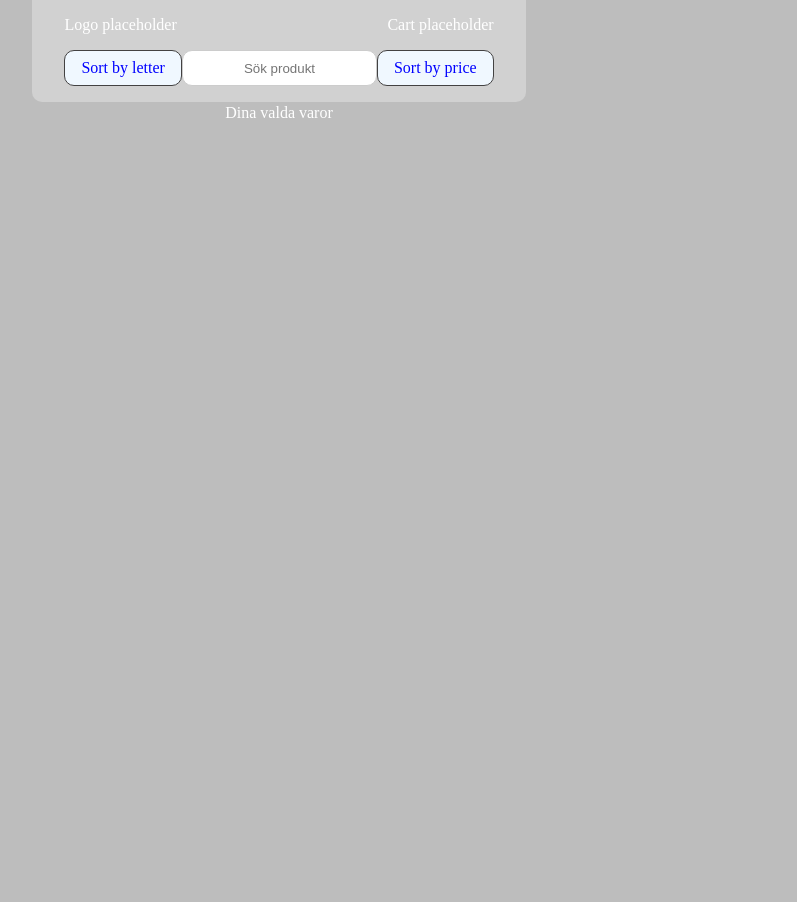
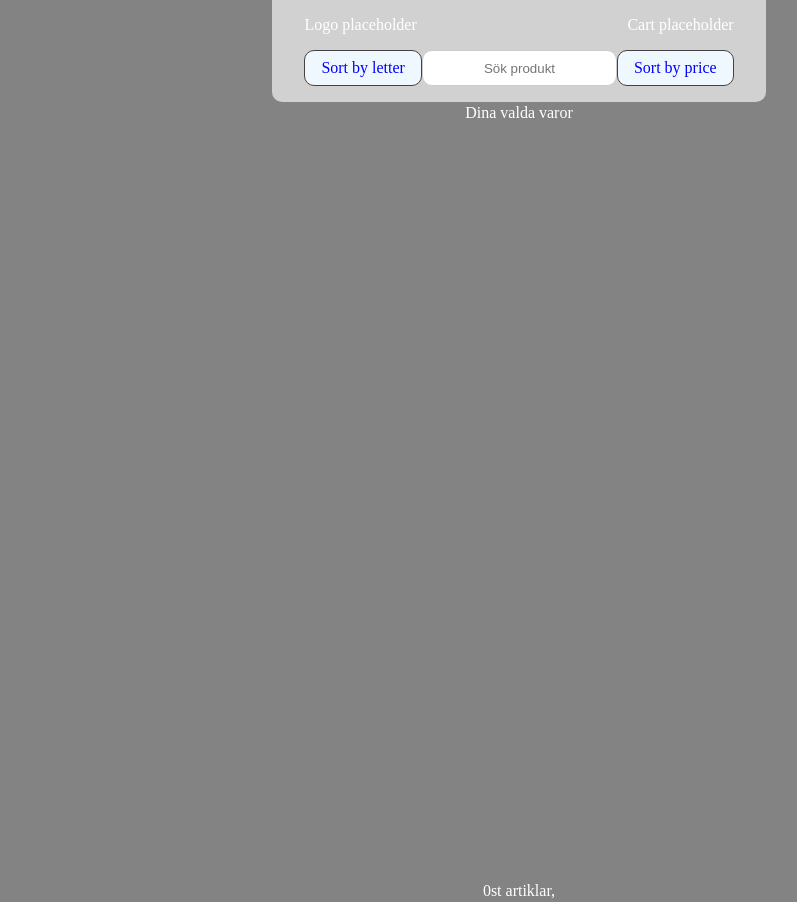
Before and after one commit to FilleVerbal/schoolWebshop, a React (Vite) app: page /#/cartview in a window 1280 px wide. Shown: the whole page, without its empty margins (121-918 px from the left). Before the commit the page ends 800 px from the top, so only its background shows below. Built offline with nearby package versions, Linux system fonts and the light colour scheme.

Commit message:
fixed some issues, created new ones

```diff
--- a/src/App.css
+++ b/src/App.css
@@ -5,7 +5,6 @@
 	display: flex;
 	flex-direction: row;
 	height: 100vh;
-	background: var(--main-color);
 }
 
 * {
@@ -18,11 +17,10 @@
 body {
     display: flex;
 	flex-direction: row;
-	background-color: rgb(189, 189, 189);
+	background-color: rgb(132, 131, 131);
 	color: rgb(255, 255, 255);
 	line-height: 1.35rem;
 	padding: 0;
     width: 100vw;
-	max-width: 800px;
-	margin: auto 0 ;
+	/* max-width: 800px; */
 }
--- a/src/components/CartDisplay.jsx
+++ b/src/components/CartDisplay.jsx
@@ -1,7 +1,16 @@
 import "../styles/cartDisplay.css"
+import { useStore } from "../data/store";
 
-const CartDisplay = ({merchItem}) => {
+const CartDisplay = ({merchItem, quantity}) => {
     const { name, description, category, price, image} = merchItem;
+    const { addCartItem, removeCartItem  } = useStore();
+
+    const removeHandler = () => {
+        removeCartItem(merchItem.id)
+    }
+    const addHandler = () => {
+        addCartItem(merchItem)
+    }
 
     return(
         <div className="cart-card">
@@ -11,11 +20,13 @@ const CartDisplay = ({merchItem}) => {
             <div className="cart-info-div">
                 <h3>{name}</h3>
                 <p>{description}</p>
-                <div className="price-container"> <span>{price}kr </span></div>
                 {/* <span>{category}</span> */}
             </div>
+            <div className="price-container"> <span>{price}kr </span></div>
             <div className="more-less-button-div">
-                <button> plus minus här </button>
+                <button className="minus-btn" onClick={removeHandler}> minus </button>
+                <> {quantity} </>
+                <button className="plus-btn" onClick={addHandler}> plus </button>
             </div>
 
 
--- a/src/data/store.js
+++ b/src/data/store.js
@@ -17,5 +17,4 @@ const useStore = create(set => ({
     })),
 }))
 
-
 export { useStore }
--- a/src/routes/CartView.jsx
+++ b/src/routes/CartView.jsx
@@ -1,17 +1,34 @@
 import Header from "../components/Header";
 import { useStore } from "../data/store";
+import CartDisplay from "../components/CartDisplay";
+import "../styles/cartview.css"
 
 const CartView = () => {
     const { cartItems } = useStore();
+    const thisMany = cartItems.length
+
+    const curatedItemsForDisplay = cartItems.reduce((acc, item) => {
+        if (!acc[item.id]) {
+            acc[item.id] = { ...item, quantity: 0 };
+        }
+        acc[item.id].quantity += 1;
+        return acc
+    }, {})
+
+    const uniqueItems = Object.values(curatedItemsForDisplay)
 
     return (
         <section>
             <Header />
             <div className="cart-page">
-                <p className="top-text"> Dina valda varor </p>
+                <p className="top-text regular-text"> Dina valda varor </p>
+                {uniqueItems.map((item) => (
+                        <CartDisplay key={item.id} merchItem={item} quantity={item.quantity} />
+                    ))}
+                {/* <CartDisplay /> */}
 
                 <div className="bottom-container">
-                    <p> </p>
+                    <p className="bottom-text regular-text">{thisMany}st artiklar,  </p>
 
                 </div>
             </div>
--- a/src/styles/cartDisplay.css
+++ b/src/styles/cartDisplay.css
@@ -0,0 +1,15 @@
+.cart-card {
+    color: blue;
+    max-width: 20rem;
+    display: flex;
+    flex-direction: row;
+    width: 100%;
+    height: 25rem;
+    margin: 1rem;
+    padding: 0.5rem;
+    border: 1px solid #dddddd;
+    border-radius: 5px;
+    box-shadow: 0 0 5px rgba(0, 0, 0, 0.1);
+    text-align: center;
+    justify-content: space-between;
+}
--- /dev/null
+++ b/src/styles/cartview.css
@@ -0,0 +1,9 @@
+.cart-page {
+    display: flex;
+    flex-direction: column;
+    justify-content: space-between;
+    height: 100vh;
+}
+.bottom-container {
+    width: 100%;
+}
--- a/src/styles/header.css
+++ b/src/styles/header.css
@@ -1,4 +1,5 @@
 .the-header {
+    width:100%;
     position: sticky;
     top: 0;
     display: flex;
@@ -6,6 +7,7 @@
     padding: 1rem 2rem;
     background-color: #d1d1d1;
     border-radius: 0 0 10px 10px;
+    flex-grow: 1;
   }
 
   .header-top-row {
```
Also changed, not shown: src/components/MainCardDisplay.jsx (line endings or trailing spaces).
